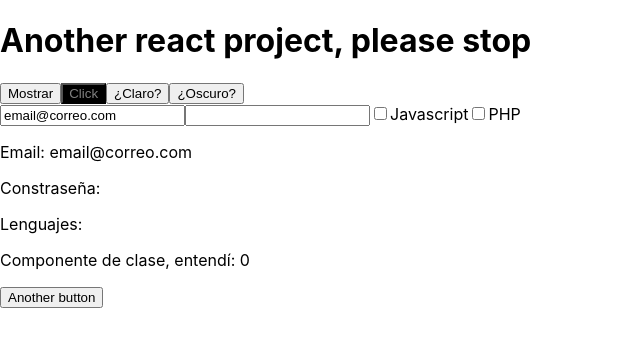
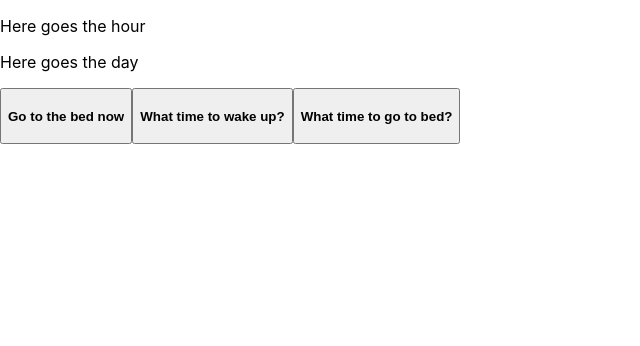
Before and after one commit to lxsca00/sleepy-tracker, a React (Create React App) app: page /calculate in a window 1280 px wide. Shown: the top 346 px of the page, without its empty margins (0-640 px from the left). Built offline with nearby package versions, Linux system fonts and the light colour scheme.

Commit message:
adding views

```diff
--- a/package.json
+++ b/package.json
@@ -8,6 +8,7 @@
     "@testing-library/user-event": "^13.5.0",
     "react": "^18.2.0",
     "react-dom": "^18.2.0",
+    "react-router-dom": "^6.4.3",
     "react-scripts": "5.0.1",
     "web-vitals": "^2.1.4"
   },
--- a/src/App.js
+++ b/src/App.js
@@ -1,7 +1,12 @@
-import React, { useEffect, useState } from "react";
-import { Button, Form, What } from "./algo";
+import React from "react";
+import { BrowserRouter, Route, Routes } from "react-router-dom";
+import { Calculate } from "./views/Calculate";
+import { Info } from "./views/Info";
+import { Settings } from "./views/Settings";
+import { Welcome } from "./views/Welcome";
+//import { Button, Form, What } from "./algo";
 
-const themes = {
+/*const themes = {
   'dark': {
     backgroundColor: "black",
     color: "gray"
@@ -10,29 +15,28 @@ const themes = {
     backgroundColor: "orange",
     color: "white"
   }
-}
+}*/
 
-export const Context = React.createContext()
+//export const Context = React.createContext()
 
 function App() {
-
-  const [show, setShow] = useState(false)
-  const [theme, setTheme] = useState(themes.dark)
+  //const [show, setShow] = useState(false)
+  //const [theme, setTheme] = useState(themes.dark)
 
   /* React.lazy, componente suspense y entre ello se coloca el componente dinamico, fallback y lo que diga que esta cargando */
 
-  const Message = ({showed}) => {
+  /*const Message = ({showed}) => {
     useEffect(() => {
       console.log("Muestro");
     }, [showed])
     return(
       <p>Un mensaje</p>
     )
-  }
+  }*/
 
   return (
-    <div className="App">
-      <h1>Another react project, please stop</h1>
+    <BrowserRouter>
+      {/*<h1>Another react project, please stop</h1>
       <button onClick={() => setShow(!show)}>Mostrar</button>
       { show && <Message showed={show}></Message>}
       <Context.Provider value={theme}>
@@ -41,8 +45,14 @@ function App() {
         <button onClick={() => setTheme(themes.dark)}>¿Oscuro?</button>
       </Context.Provider>
       <Form></Form>
-      <What></What>
-    </div>
+      <What></What> */}
+      <Routes>
+        <Route path="/" element={<Welcome />} />
+        <Route path="information" element={<Info />} />
+        <Route path="settings" element={<Settings/>} />
+        <Route path="calculate" element={<Calculate/>} />
+      </Routes>
+    </BrowserRouter>
   );
 }
 
--- /dev/null
+++ b/src/components/MainButton/index.js
@@ -0,0 +1,5 @@
+import React from "react";
+
+const OptionButton = ({ children }) => <button>{children}</button>;
+
+export { OptionButton };
--- /dev/null
+++ b/src/views/Calculate/index.js
@@ -0,0 +1,22 @@
+import React from "react";
+import { OptionButton } from "../../components/MainButton";
+
+const Calculate = () => {
+  return (
+    <section>
+      <p>Here goes the hour</p>
+      <p>Here goes the day</p>
+      <OptionButton>
+        <h4>Go to the bed now</h4>
+      </OptionButton>
+      <OptionButton>
+        <h4>What time to wake up?</h4>
+      </OptionButton>
+      <OptionButton>
+        <h4>What time to go to bed?</h4>
+      </OptionButton>
+    </section>
+  );
+};
+
+export {Calculate}
--- /dev/null
+++ b/src/views/Info/index.js
@@ -0,0 +1,14 @@
+import React from "react";
+
+const Info = () => {
+  return (
+    <section>
+      <h3>How it works?</h3>
+      <h3>What are the sleep cycles?</h3>
+      <h3>When to awaken?</h3>
+      <h3>When not to awaken?</h3>
+    </section>
+  );
+};
+
+export { Info };
--- /dev/null
+++ b/src/views/Settings/index.js
@@ -0,0 +1,20 @@
+import React from "react";
+
+const Settings = () => {
+  return (
+    <section>
+      <h3>How long does it take you to sleep?</h3>
+      <p>
+        In minutes. This answer will be taken as the basis for your calculations
+        in the app.
+      </p>
+      <h3>Theme</h3>
+      <button>Dark-blue</button>
+      <button>Dark-black</button>
+      <button>Light-blue</button>
+      <button>Light-black</button>
+    </section>
+  );
+};
+
+export { Settings };
--- /dev/null
+++ b/src/views/Welcome/index.js
@@ -0,0 +1,12 @@
+import React from "react"
+
+const Welcome = () => {
+    return(
+        <section>
+            <h1>Sleepy tracker</h1>
+            <p>To sleep well is to look and feel better</p>
+        </section>
+    )
+}
+
+export {Welcome}
```
Also changed, not shown: src/components/NavBar/index.js (added, +12 -0 lines), 1 other file (tests, documents, lock files or other folders).
